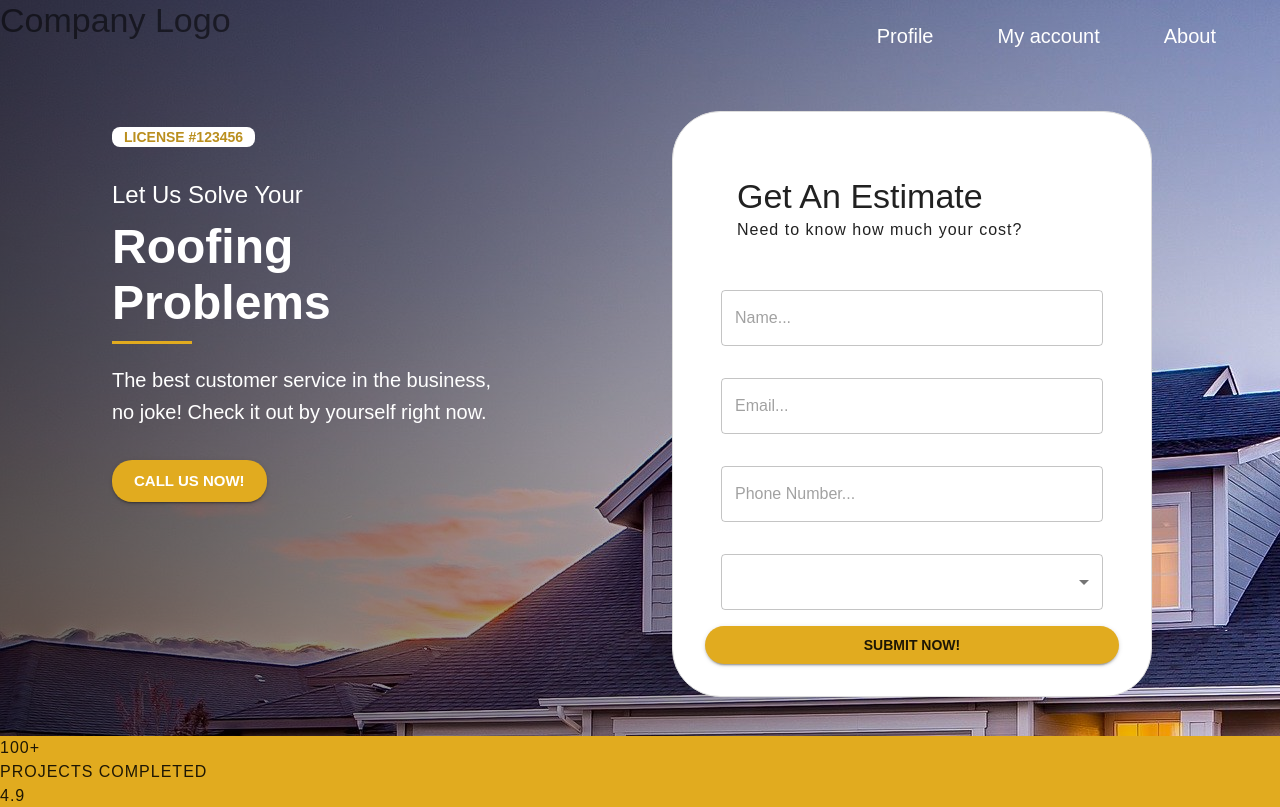
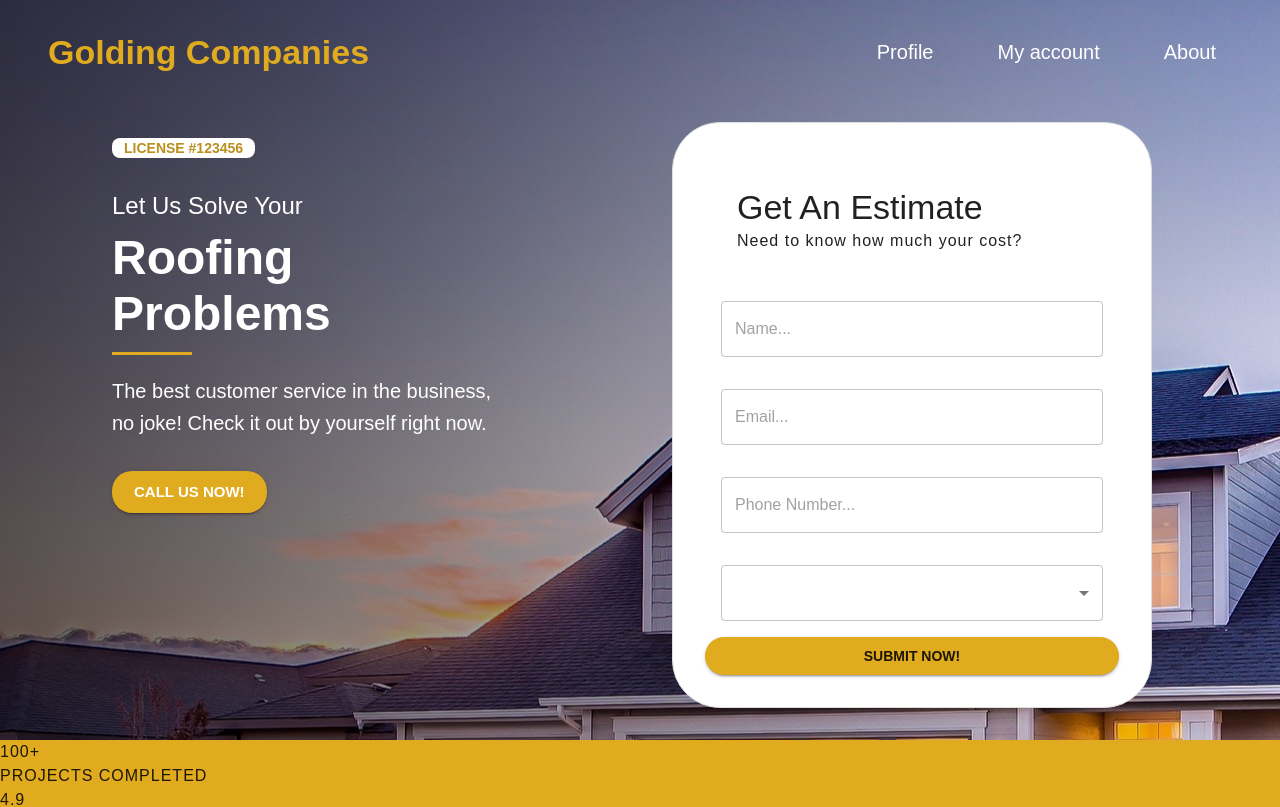
Before and after one commit to ryan0626-bit/golding, a React (Create React App) app in the folder frontend/: page / in a window 1280 px wide. Shown: the top 807 px of the page. Built offline with nearby package versions, Linux system fonts and the light colour scheme.

Commit message:
Finish Nav

```diff
--- a/frontend/src/App.js
+++ b/frontend/src/App.js
@@ -8,6 +8,7 @@ import AppBar from '@material-ui/core/AppBar'
 
 export default function App() {
   const atTop = useAtTop()
+  console.log('App', atTop)
   return (
     <div>
       {!atTop && (
--- a/frontend/src/NavBar.js
+++ b/frontend/src/NavBar.js
@@ -8,6 +8,7 @@ import MenuIcon from '@material-ui/icons/Menu'
 import clsx from 'clsx'
 import { useHistory } from 'react-router-dom'
 import React from 'react'
+import useAtTop from './hooks/useAtTop'
 
 const useStyles = makeStyles(theme => ({
   paper: {
@@ -17,12 +18,22 @@ const useStyles = makeStyles(theme => ({
     color: theme.palette.text.secondary,
     flexGrow: 1,
   },
+  company: ({ atTop }) => ({
+    // padding: '1rem',
+    color: atTop ? theme.palette.primary.main : 'white',
+    fontWeight: 'bold',
+    margin: '1rem 1rem 1rem 3rem',
+    '&:hover': {
+      cursor: 'pointer',
+    },
+  }),
 
-  ryansNav: {
+  root: {
     flexDirection: 'row',
     display: 'flex',
-    justifyContent: 'space-around',
-    alignItems: 'ceenter',
+    marginTop: '1rem',
+    // justifyContent: 'space-around',
+    // alignItems: 'flex-start',
   },
   navButton: {
     '&:hover': {
@@ -46,23 +57,24 @@ const useStyles = makeStyles(theme => ({
     },
     marginRight: '2rem',
   },
-  route: {
+  route: ({ atTop }) => ({
     color: 'white',
     padding: '.25rem 1rem .25rem 1rem',
     margin: '1rem',
     borderRadius: '2rem',
-    // fontSize: theme.typography.pxToRem(20),
     '&:hover': {
       cursor: 'pointer',
-      backgroundColor: theme.palette.primary.main,
+      backgroundColor: atTop ? theme.palette.primary.main : 'white',
+      color: atTop ? 'white' : theme.palette.primary.main,
     },
-  },
+  }),
 }))
 
 export default function NavBar() {
-  const classes = useStyles()
   const history = useHistory()
   const [anchorEl, setAnchorEl] = React.useState(null)
+  const atTop = useAtTop()
+  const classes = useStyles({ atTop })
 
   const handleClose = () => {
     setAnchorEl(null)
@@ -76,10 +88,11 @@ export default function NavBar() {
   }
 
   return (
-    <div className={clsx(classes.paper, classes.ryansNav)}>
-      <div>
-        <Typography variant="h4">Company Logo</Typography>
-      </div>
+    <div className={clsx(classes.paper, classes.root)}>
+      <Typography variant="h4" className={classes.company}>
+        Golding Companies
+      </Typography>
+
       <div style={{ flexGrow: 1 }} />
       <div className={classes.bigScreen}>
         <Typography variant="h6" className={classes.route} onClick={() => openPage('profile')}>
--- a/frontend/src/home/main-tile/index.js
+++ b/frontend/src/home/main-tile/index.js
@@ -4,6 +4,7 @@ import HomeRoof from '../../images/HomeRoof.jpg'
 import Intro from './Intro'
 import Request from './Request'
 import NavBar from '../../NavBar'
+import useAtTop from '../../hooks/useAtTop'
 
 const useStyles = makeStyles(theme => ({
   background: {
@@ -74,12 +75,16 @@ const useStyles = makeStyles(theme => ({
 
 export default function Index() {
   const classes = useStyles()
+  const atTop = useAtTop()
+  console.log('index', atTop)
   return (
     <div className={classes.background}>
       <div className={classes.backgroundOverlay} />
-      <div className={classes.navBar}>
-        <NavBar />
-      </div>
+      {atTop && (
+        <div className={classes.navBar}>
+          <NavBar />
+        </div>
+      )}
       <div className={classes.intro}>
         <Intro />
       </div>
--- a/frontend/src/hooks/useAtTop.js
+++ b/frontend/src/hooks/useAtTop.js
@@ -1,11 +1,15 @@
-import React, { useEffect, useState } from 'react'
+import { useEffect, useState } from 'react'
 
 const useAtTop = () => {
-  const [isAtTop, setIsAtTop] = useState(false)
+  const [isAtTop, setIsAtTop] = useState(true)
+  const handleScroll = () => {
+    setIsAtTop(window.pageYOffset === 0)
+    console.log(window.pageYOffset === 0)
+  }
   useEffect(() => {
-    window.onscroll = () => {
-      setIsAtTop(window.pageYOffset === 0)
-      console.log(window.pageYOffset === 0)
+    window.addEventListener('scroll', handleScroll)
+    return () => {
+      window.removeEventListener('scroll', handleScroll)
     }
   }, [])
   return isAtTop
```
Also changed, not shown: 1 other file (tests, documents, lock files or other folders).
